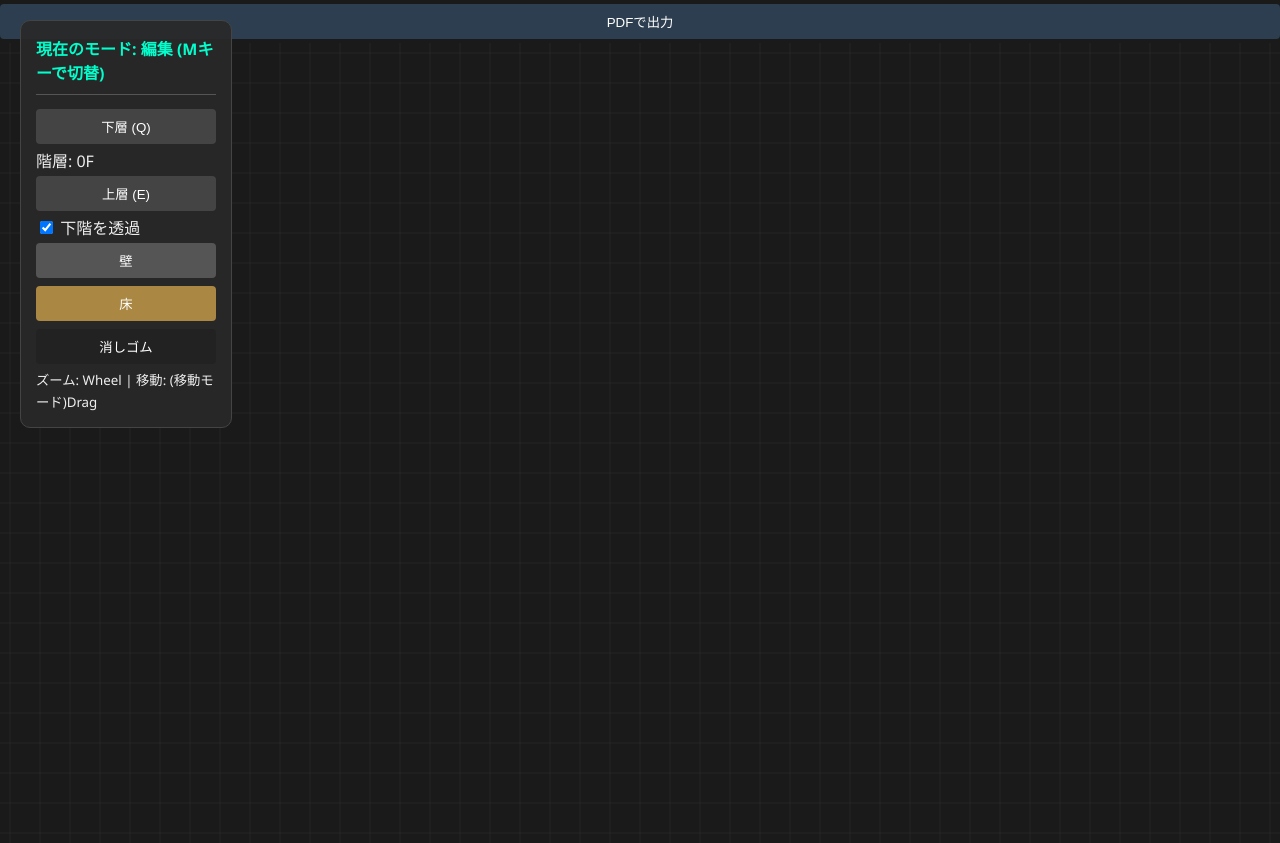
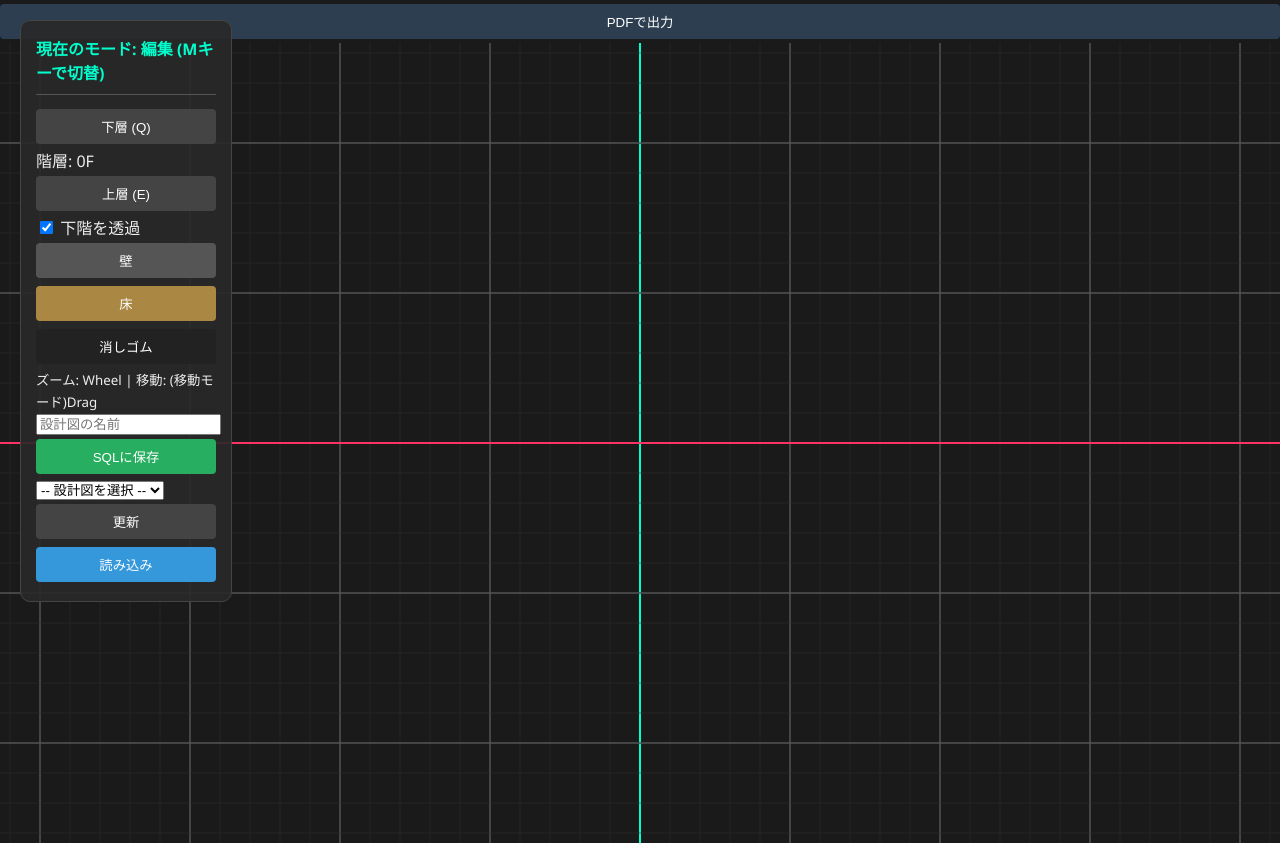
Before and after one commit to Manyason/Minecraft-Blue-Print, a Django app: template core/templates/core/design_editor.html in a window 1280 px wide. Run offline with Django 5.2, Linux system fonts and the light colour scheme; the template is opened without the code that fills it, so the values that code supplies are empty; some libraries are stand-ins or nearby versions.

Commit message:
db-storage create

```diff
--- a/core/static/core/js/editor.js
+++ b/core/static/core/js/editor.js
@@ -49,15 +49,58 @@ function getElementColor(type) {
 }
 
 function drawGrid() {
-    ctx.strokeStyle = '#333';
+    // 1. 基本の線のスタイル
+    ctx.strokeStyle = '#333'; // 通常の線の色
     ctx.lineWidth = 0.5;
-    const sX = offsetX % scale;
-    const sY = offsetY % scale;
-    for (let x = sX; x < canvas.width; x += scale) {
-        ctx.beginPath(); ctx.moveTo(x, 0); ctx.lineTo(x, canvas.height); ctx.stroke();
+
+    // 画面外までループが回らないよう、表示範囲を計算
+    // offsetX, offsetY は Canvas上の「グリッドの(0,0)」がどこにあるかを示す
+    const startX = offsetX % scale;
+    const startY = offsetY % scale;
+
+    // 縦線の描画
+    for (let x = startX; x < canvas.width; x += scale) {
+        // 現在描画しようとしている線が、グリッド上の「何マス目」か逆算
+        const gridX = Math.round((x - offsetX) / scale);
+
+        // 線の強弱設定
+        if (gridX === 0) {
+            ctx.strokeStyle = '#00ffcc'; // 原点(0)は目立つ色
+            ctx.lineWidth = 2;
+        } else if (gridX % 5 === 0) {
+            ctx.strokeStyle = '#555';    // 5マスおきは少し濃く
+            ctx.lineWidth = 1.5;
+        } else {
+            ctx.strokeStyle = '#333';    // 通常
+            ctx.lineWidth = 0.5;
+        }
+
+        ctx.beginPath();
+        ctx.moveTo(x, 0);
+        ctx.lineTo(x, canvas.height);
+        ctx.stroke();
     }
-    for (let y = sY; y < canvas.height; y += scale) {
-        ctx.beginPath(); ctx.moveTo(0, y); ctx.lineTo(canvas.width, y); ctx.stroke();
+
+    // 横線の描画
+    for (let y = startY; y < canvas.height; y += scale) {
+        const gridY = Math.round((y - offsetY) / scale);
+
+        // 線の強弱設定
+        if (gridY === 0) {
+            ctx.strokeStyle = '#ff3366'; // 原点(0)は目立つ色
+            ctx.lineWidth = 2;
+        } else if (gridY % 5 === 0) {
+            ctx.strokeStyle = '#555';
+            ctx.lineWidth = 1.5;
+        } else {
+            ctx.strokeStyle = '#333';
+            ctx.lineWidth = 0.5;
+        }
+
+        ctx.beginPath();
+        ctx.moveTo(0, y);
+        ctx.lineTo(canvas.width, y);
+        ctx.stroke();
     }
 }
 
@@ -101,12 +144,22 @@ window.addEventListener('mousemove', (e) => {
 
 window.addEventListener('mouseup', () => isDragging = false);
 
-function editCell(mX, mY) {
-    const gX = Math.floor((mX - offsetX) / scale);
-    const gY = Math.floor((mY - offsetY) / scale);
+function editCell(mouseX, mouseY) {
+    // Canvasの画面上の位置とサイズを取得
+    const rect = canvas.getBoundingClientRect();
+
+    // ブラウザの座標(mouseX/Y)からCanvas内の相対座標に変換
+    const canvasX = mouseX - rect.left;
+    const canvasY = mouseY - rect.top;
+
+    // オフセットとスケールを考慮してグリッド座標を算出
+    const gridX = Math.floor((canvasX - offsetX) / scale);
+    const gridY = Math.floor((canvasY - offsetY) / scale);
+
     if (!designData[currentLayer]) designData[currentLayer] = {};
-    if (!designData[currentLayer][gX]) designData[currentLayer][gX] = {};
-    designData[currentLayer][gX][gY] = currentElement;
+    if (!designData[currentLayer][gridX]) designData[currentLayer][gridX] = {};
+
+    designData[currentLayer][gridX][gridY] = currentElement;
 }
 
 function setElement(t) { currentElement = t; }
@@ -120,12 +173,126 @@ async function exportToPDF() {
     const { jsPDF } = window.jspdf;
     const doc = new jsPDF('landscape');
 
-    // Canvasを画像データ(PNG)に変換
-    const imageData = canvas.toDataURL("image/png");
+    // 存在する階層（Z軸）のリストを取得して昇順にソート
+    const layers = Object.keys(designData).map(Number).sort((a, b) => a - b);
 
-    const width = doc.internal.pageSize.getWidth();
-    const height = doc.internal.pageSize.getHeight();
-    doc.addImage(imageData, 'PNG', 0, 0, width, height);
+    if (layers.length === 0) {
+        alert("出力するデータがありません。");
+        return;
+    }
 
-    doc.save(`blueprint-layer-${currentLayer}.pdf`);
+    let isFirstPage = true;
+
+    for (const z of layers) {
+        // その階層に中身（セル）があるかチェック
+        const xKeys = Object.keys(designData[z]);
+        let hasContent = false;
+        for (const x of xKeys) {
+            if (Object.keys(designData[z][x]).length > 0) {
+                hasContent = true;
+                break;
+            }
+        }
+
+        if (!hasContent) continue; // 中身が空ならスキップ
+
+        // 1ページ目以外は新しいページを追加
+        if (!isFirstPage) {
+            doc.addPage();
+        }
+
+        // --- 指定した階層をCanvasに一時描画 ---
+        ctx.clearRect(0, 0, canvas.width, canvas.height);
+
+        // 背景とグリッドを先に描画（必要なら）
+        drawGrid();
+
+        // 対象の階層を描画
+        drawLayer(z);
+
+        // 階層番号をテキストで追加（任意）
+        ctx.fillStyle = "#ffffff";
+        ctx.font = "20px sans-serif";
+        ctx.fillText(`Layer: ${z}F`, 20, canvas.height - 20);
+
+        // --- PDFに変換 ---
+        const imageData = canvas.toDataURL("image/png");
+        const width = doc.internal.pageSize.getWidth();
+        const height = doc.internal.pageSize.getHeight();
+        doc.addImage(imageData, 'PNG', 0, 0, width, height);
+
+        isFirstPage = false;
+    }
+
+    // 最後に現在の表示状態（編集中の階層）に戻して再描画
+    draw();
+
+    doc.save(`minecraft-blueprint-all-layers.pdf`);
 }
+
+async function saveDesignToServer() {
+    const name = document.getElementById('design-name').value;
+    const select = document.getElementById('design-select');
+
+    // すでに同じ名前の選択肢があるかチェック
+    const exists = Array.from(select.options).some(opt => opt.textContent === name);
+
+    if (exists) {
+        if (!confirm(`「${name}」は既に存在します。上書きしますか？`)) {
+            return; // キャンセルなら処理を中断
+        }
+    }
+
+    if (!name) {
+        alert("名前を入力してください");
+        return;
+    }
+
+    const response = await fetch('/save-design/', {
+        method: 'POST',
+        headers: {
+            'Content-Type': 'application/json',
+        },
+        body: JSON.stringify({
+            name: name,
+            cells: designData
+        })
+    });
+
+    if (response.ok) {
+        alert("保存が完了しました！");
+    } else {
+        alert("保存に失敗しました");
+    }
+}
+
+window.onload = fetchDesignList;
+
+async function fetchDesignList() {
+    const response = await fetch('/list-designs/');
+    const designs = await response.json();
+    const select = document.getElementById('design-select');
+
+    select.innerHTML = '<option value="">-- 設計図を選択 --</option>';
+    designs.forEach(d => {
+        const opt = document.createElement('option');
+        opt.value = d.id;
+        opt.textContent = d.name;
+        select.appendChild(opt);
+    });
+}
+
+async function loadDesignFromServer() {
+    const designId = document.getElementById('design-select').value;
+    if (!designId) return;
+
+    const response = await fetch(`/load-design/${designId}/`);
+    const data = await response.json();
+
+    // グローバル変数の designData を上書き
+    designData = data.cells;
+    currentLayer = 0; // 0階から表示
+
+    alert("読み込みが完了しました");
+    draw(); // 再描画
+}
--- a/core/templates/core/design_editor.html
+++ b/core/templates/core/design_editor.html
@@ -30,6 +30,17 @@
         <div class="shortcuts">
             <small>ズーム: Wheel | 移動: (移動モード)Drag</small>
         </div>
+        <div class="save-area">
+        <input type="text" id="design-name" placeholder="設計図の名前">
+        <button onclick="saveDesignToServer()" style="background: #27ae60;">SQLに保存</button>
+        </div>
+        <div class="load-area">
+        <select id="design-select">
+            <option value="">-- 設計図を選択 --</option>
+        </select>
+        <button onclick="fetchDesignList()">更新</button>
+        <button onclick="loadDesignFromServer()" style="background: #3498db;">読み込み</button>
+        </div>
     </div>
     <canvas id="editorCanvas"></canvas>
     <script src="{% static 'core/js/editor.js' %}"></script>
--- a/core/urls.py
+++ b/core/urls.py
@@ -3,4 +3,7 @@ from . import views
 
 urlpatterns = [
     path('design/', views.design_editor, name='design_editor'),
+    path('save-design/', views.save_design, name='save_design'),
+    path('list-designs/', views.list_designs, name='list_designs'),
+    path('load-design/<int:design_id>/', views.load_design, name='load_design'),
 ]
```
Also changed, not shown: core/models.py (+19 -0 lines), core/views.py (+51 -0 lines), core/migrations/0002_design_cell.py (added).
